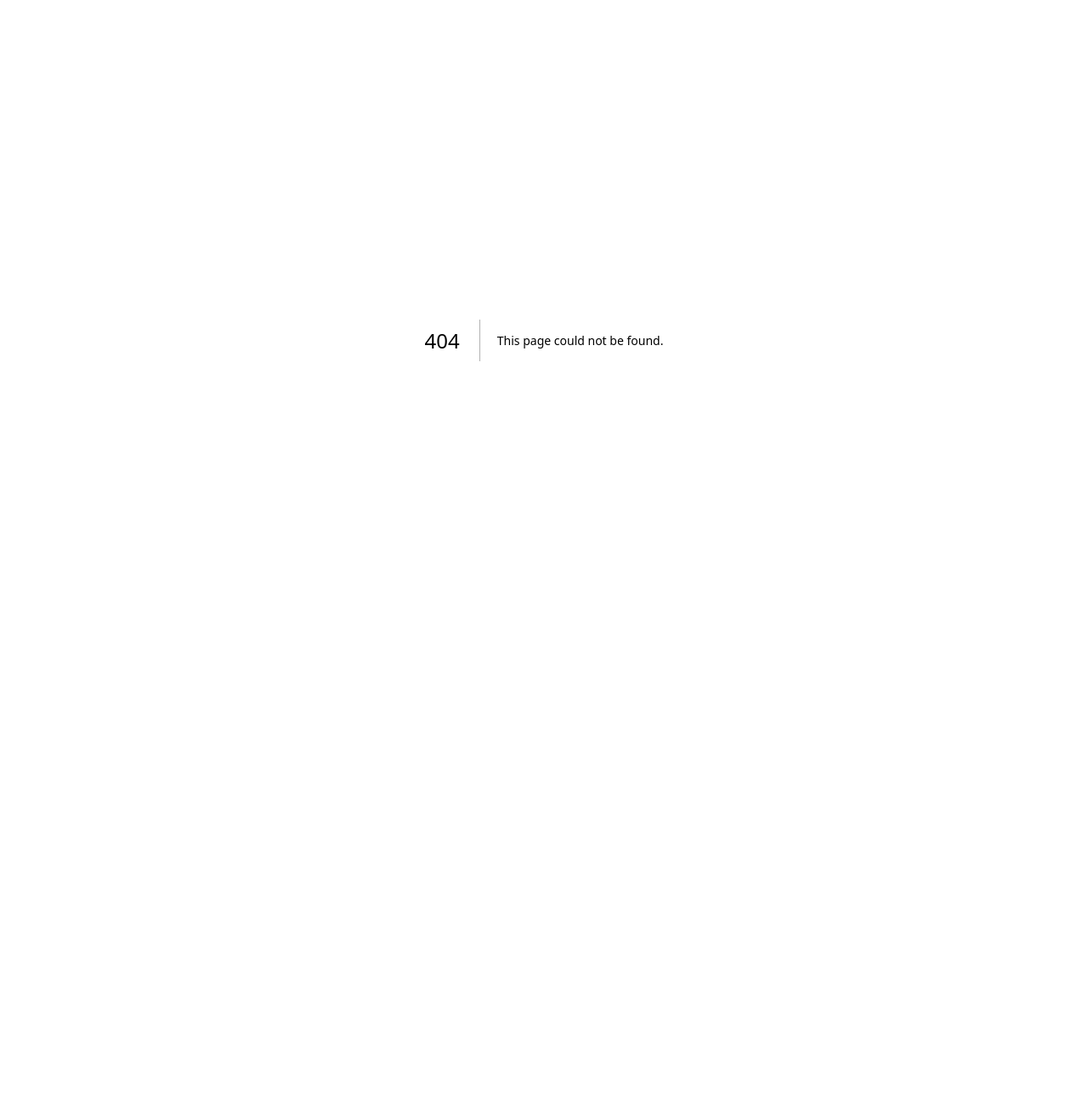
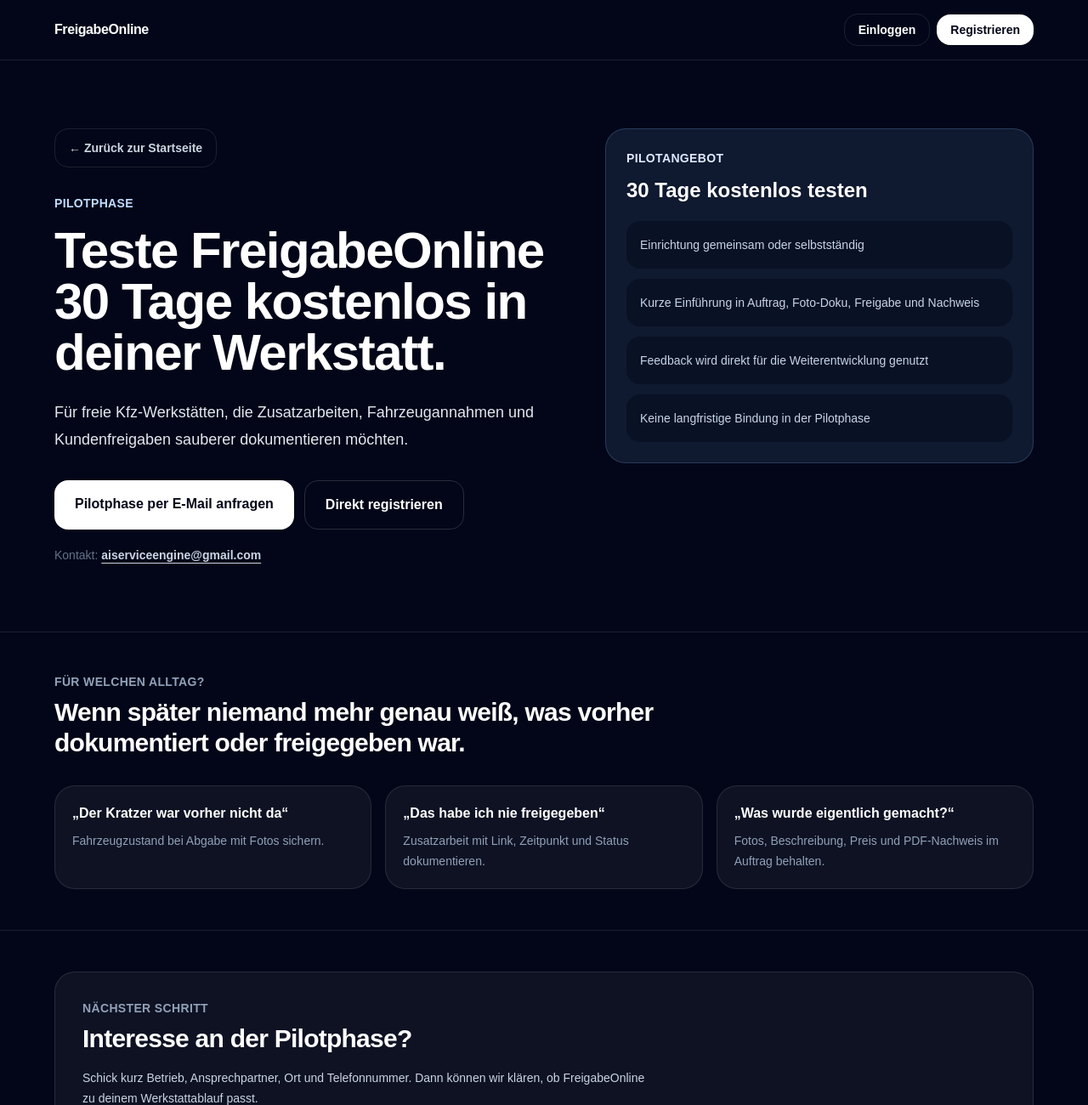
Before and after one commit to cedrikrie-byte/klarfreigabe, a Next.js app: page /pilotbetrieb in a window 1280 px wide. Before the commit this address had no page. Shown: the top 1300 px of the page at 85% size. Before the commit the page ends 800 px from the top, so only its background shows below. Built offline with nearby package versions, Linux system fonts and the light colour scheme; no server answers.

Commit message:
Add pilot customer landing page

```diff
--- a/src/app/page.tsx
+++ b/src/app/page.tsx
@@ -1,5 +1,7 @@
 import Link from "next/link";
 import { APP_NAME, APP_TAGLINE } from "@/lib/branding";
+
+const CONTACT_EMAIL = "aiserviceengine@gmail.com";
 
 export default function HomePage() {
   return (
@@ -19,10 +21,10 @@
             </Link>
 
             <Link
-              href="/register"
+              href="/pilotbetrieb"
               className="rounded-2xl bg-white px-4 py-2 text-sm font-semibold text-slate-950 transition hover:bg-slate-200 active:scale-[0.98]"
             >
-              Registrieren
+              Pilotbetrieb werden
             </Link>
           </div>
         </div>
@@ -36,22 +38,21 @@
             </p>
 
             <h1 className="mt-6 max-w-4xl text-4xl font-bold tracking-tight sm:text-6xl">
-              Zusatzarbeiten und Fahrzeugzustand einfach per Fotolink
-              dokumentieren.
+              Weniger Diskussionen bei Zusatzarbeiten und Fahrzeugannahmen.
             </h1>
 
             <p className="mt-8 max-w-2xl text-lg leading-8 text-slate-200">
               {APP_TAGLINE} Für freie Kfz-Werkstätten: Fotos aufnehmen,
-              Fahrzeugannahme dokumentieren, Kundenfreigaben einholen und später
-              alles als Nachweis sichern.
+              Fahrzeugzustand dokumentieren, Freigaben per Link einholen und
+              später alles als Nachweis sichern.
             </p>
 
             <div className="mt-10 flex flex-col gap-3 sm:flex-row">
               <Link
-                href="/register"
+                href="/pilotbetrieb"
                 className="rounded-2xl bg-white px-6 py-4 text-center font-semibold text-slate-950 transition hover:bg-slate-200 active:scale-[0.98]"
               >
-                Betrieb registrieren
+                30 Tage kostenlos testen
               </Link>
 
               <Link
@@ -63,14 +64,19 @@
             </div>
 
             <p className="mt-5 text-sm text-slate-500">
-              Für Werkstatt-Tests, Annahmeprotokolle und digitale
-              Kundenfreigaben.
+              Pilotphase für freie Kfz-Werkstätten. Kontakt:{" "}
+              <a
+                href={`mailto:${CONTACT_EMAIL}`}
+                className="font-semibold text-slate-300 underline underline-offset-4 transition hover:text-white"
+              >
+                {CONTACT_EMAIL}
+              </a>
             </p>
           </div>
 
           <div className="rounded-3xl border border-white/10 bg-white/5 p-5">
             <p className="text-sm font-semibold uppercase tracking-wide text-slate-400">
-              Ablauf
+              Demo-Ablauf
             </p>
 
             <div className="mt-5 space-y-4">
@@ -82,24 +88,25 @@
               </div>
 
               <div className="rounded-2xl bg-slate-900 p-4">
-                <p className="font-semibold">2. Fotos dokumentieren</p>
+                <p className="font-semibold">2. Fahrzeugannahme dokumentieren</p>
                 <p className="mt-1 text-sm leading-6 text-slate-400">
-                  Fahrzeugannahme, Schäden oder Zusatzarbeiten mit Fotos
-                  festhalten.
+                  Fotos vom Zustand bei Abgabe aufnehmen und sichern.
                 </p>
               </div>
 
               <div className="rounded-2xl bg-slate-900 p-4">
                 <p className="font-semibold">3. Freigabe senden</p>
                 <p className="mt-1 text-sm leading-6 text-slate-400">
-                  Kunde prüft den Link und gibt frei oder stellt eine Rückfrage.
+                  Zusatzarbeit mit Foto, Beschreibung und Preis per Link an den
+                  Kunden senden.
                 </p>
               </div>
 
               <div className="rounded-2xl bg-slate-900 p-4">
-                <p className="font-semibold">4. Nachweis sichern</p>
+                <p className="font-semibold">4. Nachweis behalten</p>
                 <p className="mt-1 text-sm leading-6 text-slate-400">
-                  Status, Fotos und Freigabe bleiben im Auftrag nachvollziehbar.
+                  Freigabe, Rückfrage, Fotos und PDF-Nachweis bleiben im Auftrag
+                  nachvollziehbar.
                 </p>
               </div>
             </div>
@@ -108,7 +115,17 @@
       </section>
 
       <section className="border-t border-white/10 px-4 py-12 sm:px-6">
-        <div className="mx-auto grid max-w-6xl gap-4 sm:grid-cols-3">
+        <div className="mx-auto max-w-6xl">
+          <div className="mb-6">
+            <p className="text-sm font-semibold uppercase tracking-wide text-slate-400">
+              Warum Werkstätten testen sollten
+            </p>
+            <h2 className="mt-2 text-3xl font-bold tracking-tight">
+              Für Situationen, die später sonst Diskussionen machen.
+            </h2>
+          </div>
+
+          <div className="grid gap-4 sm:grid-cols-3">
             <div className="rounded-3xl border border-white/10 bg-white/5 p-5">
               <p className="font-semibold">Fahrzeugannahme</p>
               <p className="mt-2 text-sm leading-6 text-slate-400">
@@ -131,11 +148,31 @@
               </p>
             </div>
           </div>
+
+          <div className="mt-8 rounded-3xl border border-blue-300/20 bg-blue-300/10 p-6">
+            <p className="text-lg font-bold text-blue-100">
+              Aktuell gesucht: 3 bis 5 freie Werkstätten für die Pilotphase.
+            </p>
+            <p className="mt-2 text-sm leading-6 text-blue-100/80">
+              Ich richte den Zugang ein, zeige den Ablauf kurz und nehme
+              Feedback direkt auf.
+            </p>
+
+            <Link
+              href="/pilotbetrieb"
+              className="mt-5 inline-flex rounded-2xl bg-white px-5 py-3 font-semibold text-slate-950 transition hover:bg-slate-200 active:scale-[0.98]"
+            >
+              Pilotbetrieb werden
+            </Link>
+          </div>
+        </div>
       </section>
 
       <footer className="border-t border-white/10 px-4 py-8 sm:px-6">
         <div className="mx-auto flex max-w-6xl flex-col gap-4 text-sm text-slate-400 sm:flex-row sm:items-center sm:justify-between">
-          <p>© {new Date().getFullYear()} {APP_NAME}</p>
+          <p>
+            © {new Date().getFullYear()} {APP_NAME}
+          </p>
 
           <div className="flex flex-wrap gap-4">
             <Link href="/impressum" className="transition hover:text-white">
--- /dev/null
+++ b/src/app/pilotbetrieb/page.tsx
@@ -0,0 +1,213 @@
+import Link from "next/link";
+import { APP_NAME } from "@/lib/branding";
+
+const CONTACT_EMAIL = "aiserviceengine@gmail.com";
+
+export default function PilotbetriebPage() {
+  const mailSubject = encodeURIComponent(
+    `Pilotbetrieb für ${APP_NAME} werden`
+  );
+
+  const mailBody = encodeURIComponent(
+    `Hallo,
+
+ich interessiere mich für die Pilotphase von ${APP_NAME}.
+
+Betrieb:
+Ansprechpartner:
+Telefon:
+Ort:
+
+Viele Grüße`
+  );
+
+  return (
+    <main className="min-h-screen bg-slate-950 text-white">
+      <header className="border-b border-white/10 px-4 py-4 sm:px-6">
+        <div className="mx-auto flex max-w-6xl items-center justify-between gap-4">
+          <Link href="/" className="font-bold tracking-tight">
+            {APP_NAME}
+          </Link>
+
+          <div className="flex items-center gap-2">
+            <Link
+              href="/login"
+              className="rounded-2xl border border-white/10 px-4 py-2 text-sm font-semibold text-white transition hover:bg-white/10 active:scale-[0.98]"
+            >
+              Einloggen
+            </Link>
+
+            <Link
+              href="/register"
+              className="rounded-2xl bg-white px-4 py-2 text-sm font-semibold text-slate-950 transition hover:bg-slate-200 active:scale-[0.98]"
+            >
+              Registrieren
+            </Link>
+          </div>
+        </div>
+      </header>
+
+      <section className="px-4 py-12 sm:px-6 sm:py-20">
+        <div className="mx-auto grid max-w-6xl gap-8 lg:grid-cols-[1.1fr_0.9fr] lg:items-start">
+          <div>
+            <Link
+              href="/"
+              className="inline-flex rounded-2xl border border-white/10 px-4 py-3 text-sm font-semibold text-slate-300 transition hover:bg-white/10 active:scale-[0.98]"
+            >
+              ← Zurück zur Startseite
+            </Link>
+
+            <p className="mt-8 text-sm font-semibold uppercase tracking-wide text-blue-200">
+              Pilotphase
+            </p>
+
+            <h1 className="mt-4 max-w-3xl text-4xl font-bold tracking-tight sm:text-6xl">
+              Teste {APP_NAME} 30 Tage kostenlos in deiner Werkstatt.
+            </h1>
+
+            <p className="mt-6 max-w-2xl text-lg leading-8 text-slate-200">
+              Für freie Kfz-Werkstätten, die Zusatzarbeiten, Fahrzeugannahmen
+              und Kundenfreigaben sauberer dokumentieren möchten.
+            </p>
+
+            <div className="mt-8 flex flex-col gap-3 sm:flex-row">
+              <a
+                href={`mailto:${CONTACT_EMAIL}?subject=${mailSubject}&body=${mailBody}`}
+                className="rounded-2xl bg-white px-6 py-4 text-center font-semibold text-slate-950 transition hover:bg-slate-200 active:scale-[0.98]"
+              >
+                Pilotphase per E-Mail anfragen
+              </a>
+
+              <Link
+                href="/register"
+                className="rounded-2xl border border-white/15 px-6 py-4 text-center font-semibold text-white transition hover:bg-white/10 active:scale-[0.98]"
+              >
+                Direkt registrieren
+              </Link>
+            </div>
+
+            <p className="mt-5 text-sm text-slate-500">
+              Kontakt:{" "}
+              <a
+                href={`mailto:${CONTACT_EMAIL}`}
+                className="font-semibold text-slate-300 underline underline-offset-4 transition hover:text-white"
+              >
+                {CONTACT_EMAIL}
+              </a>
+            </p>
+          </div>
+
+          <div className="rounded-3xl border border-blue-300/20 bg-blue-300/10 p-5 sm:p-6">
+            <p className="text-sm font-semibold uppercase tracking-wide text-blue-100">
+              Pilotangebot
+            </p>
+
+            <h2 className="mt-3 text-2xl font-bold text-white">
+              30 Tage kostenlos testen
+            </h2>
+
+            <div className="mt-5 space-y-3 text-sm leading-6 text-blue-100/90">
+              <div className="rounded-2xl bg-slate-950/40 p-4">
+                Einrichtung gemeinsam oder selbstständig
+              </div>
+
+              <div className="rounded-2xl bg-slate-950/40 p-4">
+                Kurze Einführung in Auftrag, Foto-Doku, Freigabe und Nachweis
+              </div>
+
+              <div className="rounded-2xl bg-slate-950/40 p-4">
+                Feedback wird direkt für die Weiterentwicklung genutzt
+              </div>
+
+              <div className="rounded-2xl bg-slate-950/40 p-4">
+                Keine langfristige Bindung in der Pilotphase
+              </div>
+            </div>
+          </div>
+        </div>
+      </section>
+
+      <section className="border-t border-white/10 px-4 py-12 sm:px-6">
+        <div className="mx-auto max-w-6xl">
+          <p className="text-sm font-semibold uppercase tracking-wide text-slate-400">
+            Für welchen Alltag?
+          </p>
+
+          <h2 className="mt-2 max-w-3xl text-3xl font-bold tracking-tight">
+            Wenn später niemand mehr genau weiß, was vorher dokumentiert oder
+            freigegeben war.
+          </h2>
+
+          <div className="mt-8 grid gap-4 sm:grid-cols-3">
+            <div className="rounded-3xl border border-white/10 bg-white/5 p-5">
+              <p className="font-semibold">„Der Kratzer war vorher nicht da“</p>
+              <p className="mt-2 text-sm leading-6 text-slate-400">
+                Fahrzeugzustand bei Abgabe mit Fotos sichern.
+              </p>
+            </div>
+
+            <div className="rounded-3xl border border-white/10 bg-white/5 p-5">
+              <p className="font-semibold">„Das habe ich nie freigegeben“</p>
+              <p className="mt-2 text-sm leading-6 text-slate-400">
+                Zusatzarbeit mit Link, Zeitpunkt und Status dokumentieren.
+              </p>
+            </div>
+
+            <div className="rounded-3xl border border-white/10 bg-white/5 p-5">
+              <p className="font-semibold">„Was wurde eigentlich gemacht?“</p>
+              <p className="mt-2 text-sm leading-6 text-slate-400">
+                Fotos, Beschreibung, Preis und PDF-Nachweis im Auftrag behalten.
+              </p>
+            </div>
+          </div>
+        </div>
+      </section>
+
+      <section className="border-t border-white/10 px-4 py-12 sm:px-6">
+        <div className="mx-auto max-w-6xl rounded-3xl border border-white/10 bg-white/5 p-6 sm:p-8">
+          <p className="text-sm font-semibold uppercase tracking-wide text-slate-400">
+            Nächster Schritt
+          </p>
+
+          <h2 className="mt-2 text-3xl font-bold tracking-tight">
+            Interesse an der Pilotphase?
+          </h2>
+
+          <p className="mt-4 max-w-2xl text-sm leading-6 text-slate-300">
+            Schick kurz Betrieb, Ansprechpartner, Ort und Telefonnummer. Dann
+            können wir klären, ob {APP_NAME} zu deinem Werkstattablauf passt.
+          </p>
+
+          <a
+            href={`mailto:${CONTACT_EMAIL}?subject=${mailSubject}&body=${mailBody}`}
+            className="mt-6 inline-flex rounded-2xl bg-white px-5 py-3 font-semibold text-slate-950 transition hover:bg-slate-200 active:scale-[0.98]"
+          >
+            E-Mail an {CONTACT_EMAIL}
+          </a>
+        </div>
+      </section>
+
+      <footer className="border-t border-white/10 px-4 py-8 sm:px-6">
+        <div className="mx-auto flex max-w-6xl flex-col gap-4 text-sm text-slate-400 sm:flex-row sm:items-center sm:justify-between">
+          <p>
+            © {new Date().getFullYear()} {APP_NAME}
+          </p>
+
+          <div className="flex flex-wrap gap-4">
+            <Link href="/impressum" className="transition hover:text-white">
+              Impressum
+            </Link>
+
+            <Link href="/datenschutz" className="transition hover:text-white">
+              Datenschutz
+            </Link>
+
+            <Link href="/login" className="transition hover:text-white">
+              Login
+            </Link>
+          </div>
+        </div>
+      </footer>
+    </main>
+  );
+}
```
Lines whose indentation alone changed are shown as unchanged.
